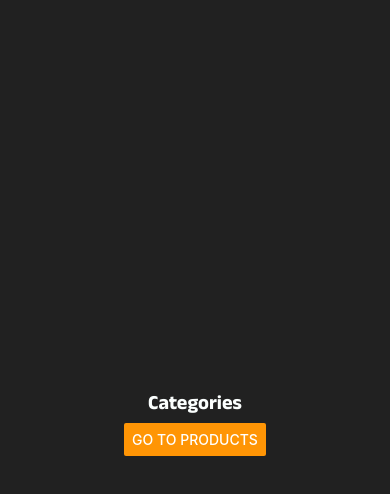
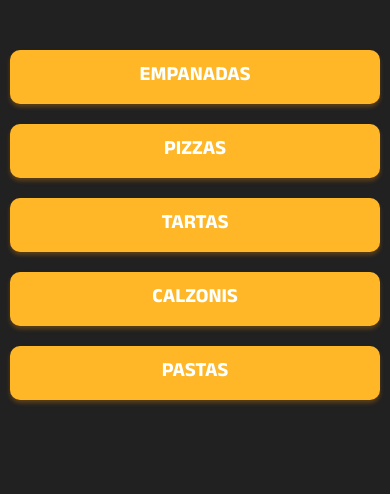
Before and after one commit to FacundoVillarroel/Challenge-12-React-Nativce, a React Native app: screen /Categories in a window 390 px wide. Shown: the top 494 px of the page. Built offline with nearby package versions, Linux system fonts and the light colour scheme.

Commit message:
[feature] - create utils functions, add CategoryItem component

```diff
--- a/package.json
+++ b/package.json
@@ -13,7 +13,8 @@
     "expo": "~47.0.8",
     "expo-status-bar": "~1.4.2",
     "react": "18.1.0",
-    "react-native": "0.70.5"
+    "react-native": "0.70.5",
+    "react-native-safe-area-context": "^4.4.1"
   },
   "devDependencies": {
     "@babel/core": "^7.12.9",
--- a/src/App.js
+++ b/src/App.js
@@ -2,6 +2,7 @@ import { ActivityIndicator, StyleSheet, View } from 'react-native';
 import { useFonts } from 'expo-font';
 
 import AppNavigator from "./navigation/index"
+import { COLORS } from './constants/colors';
 
 export default function App() {
   const [loaded] = useFonts({
@@ -29,5 +30,6 @@ const styles = StyleSheet.create({
     flex: 1,
     alignItems: 'center',
     justifyContent: 'center',
+    backgroundColor:COLORS.background
   }
 });
--- /dev/null
+++ b/src/components/categoryItem/CategoryItem.jsx
@@ -0,0 +1,19 @@
+import { View, Text, TouchableOpacity } from 'react-native';
+import React from 'react';
+
+import { styles } from "./styles";
+
+const CategoryItem = ({item, onSelected}) => {
+  return (
+    <View style={styles.container}>
+      <TouchableOpacity
+        style={styles.contentContainer}
+        onPress={() => onSelected(item)}
+      >
+        <Text style={styles.title}>{(item.title).toUpperCase()}</Text>
+      </TouchableOpacity>
+    </View>
+  )
+}
+
+export default CategoryItem
--- /dev/null
+++ b/src/components/categoryItem/styles.js
@@ -0,0 +1,32 @@
+import { StyleSheet } from "react-native";
+
+import { COLORS } from "../../constants/colors";
+
+export const styles = StyleSheet.create({
+  container:{
+    flex:1,
+    backgroundColor:COLORS.primary,
+    margin:10,
+    borderRadius:10,
+    shadowColor: COLORS.secondary,
+    shadowOffset: {
+      width: 0,
+      height: 3,
+    },
+    shadowOpacity: 0.27,
+    shadowRadius: 4.65,
+    elevation: 6,
+    height:100
+  },
+  contentContainer: {
+    flex:1,
+    justifyContent:"center",
+    alignItems:"center"
+  },
+  title: {
+    paddingVertical:10,
+    fontSize:20,
+    fontFamily:"Anek-Bold",
+    color: COLORS.primaryText,
+  },
+})
--- /dev/null
+++ b/src/components/index.js
@@ -0,0 +1 @@
+export { default as CategoryItem } from "./categoryItem/CategoryItem";
--- a/src/navigation/shop.jsx
+++ b/src/navigation/shop.jsx
@@ -5,7 +5,6 @@ import { Categories, Products, Product } from "../screens/index";
 import { COLORS } from "../constants/colors";
 
 const Stack = createNativeStackNavigator();
-
 const ShopNavigator = () => {
   return (
     <Stack.Navigator
--- a/src/screens/categories/Categories.jsx
+++ b/src/screens/categories/Categories.jsx
@@ -1,19 +1,29 @@
-import { Text, View, Button } from 'react-native'
-import React from 'react'
+import { FlatList, SafeAreaView } from 'react-native';
+import React from 'react';
 
-import { COLORS } from '../../constants/colors'
-import { styles } from "./styles"
+import { CATEGORIES } from "../../constants/data/index";
+import { styles } from "./styles";
+import { CategoryItem } from '../../components';
 
 const Categories = ({ navigation }) => {
+
+  const onSelected = (item) => {
+    console.warn("onSelected", item)
+  }
+
+  const renderItem = ({ item }) => {
+    return <CategoryItem item={item} onSelected={onSelected} />
+  }
+
     return (
-      <View style={styles.container}>
-      <Text style={styles.title}>Categories</Text>
-      <Button
-        title="Go to Products"
-        color={COLORS.secondary}
-        onPress={() => navigation.navigate('Products')}
-      />
-    </View>
+      <SafeAreaView style={styles.container}>
+        <FlatList
+          data={CATEGORIES}
+          renderItem={renderItem}
+          keyExtractor={(item) => item.id.toString()}
+          style={styles.container}
+        />
+      </SafeAreaView>
     )
   }
 
--- a/src/screens/categories/styles.js
+++ b/src/screens/categories/styles.js
@@ -1,17 +1,13 @@
-import { StyleSheet } from 'react-native';
+import { StyleSheet, StatusBar } from 'react-native';
 
+import { isAndroid } from "../../utils/index"
 import { COLORS } from '../../constants/colors';
 
 export const styles = StyleSheet.create({
   container: {
     flex: 1,
-    justifyContent: 'center',
-    alignItems: 'center',
-    backgroundColor: COLORS.background,
-  },
-  title: {
-    fontFamily: 'Anek-Bold',
-    fontSize: 20,
-    color: COLORS.primaryText,
-  },
+    backgroundColor:COLORS.background,
+    marginTop: isAndroid ? StatusBar.currentHeight : 0,
+    paddingTop: 20
+  }
 });
--- /dev/null
+++ b/src/utils/functions/index.js
@@ -0,0 +1,4 @@
+import { Platform } from "react-native";
+
+export const isIOS = Platform.OS === "ios";
+export const isAndroid = Platform.OS === "android";
--- /dev/null
+++ b/src/utils/index.js
@@ -0,0 +1 @@
+export * from "./functions/index"
```
Also changed, not shown: 2 other files (tests, documents, lock files or other folders).
